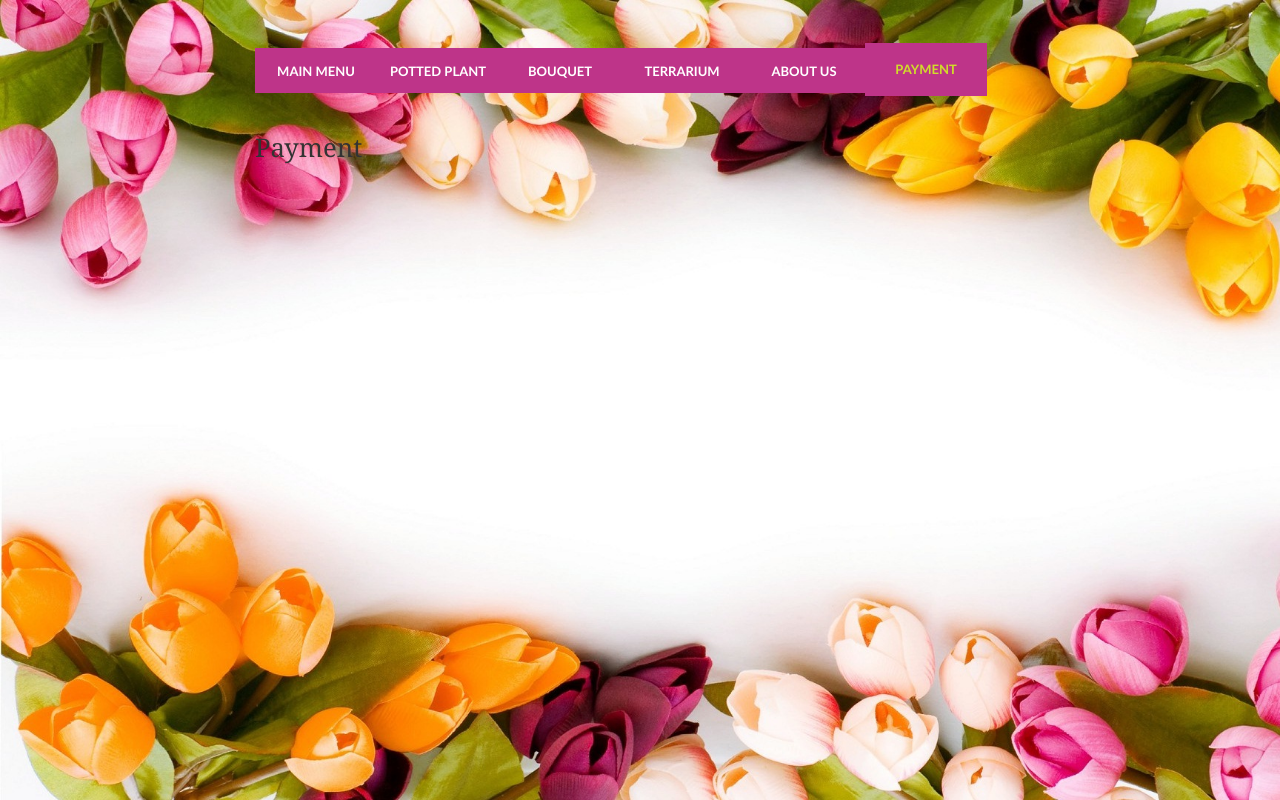
After one commit to akcayilknur/web, a PHP site: page /payment.html in a window 1280 px wide. The commit adds this page. Run offline with PHP 8.4, Linux system fonts and the light colour scheme.

Commit message:
midnight commit

```diff
--- /dev/null
+++ b/payment.css
@@ -0,0 +1,126 @@
+body {
+    background: #FFFFFF url(lale.jpg);
+    background-size: cover;
+    background-attachment: fixed;
+    font-family: "Trebuchet MS", Arial, Helvetica, sans-serif;
+    font-size: 13px;
+    color: #7F7772;
+}
+
+h1,
+h2,
+h3 {
+    margin-bottom: 15px;
+    font-family: Georgia, "Times New Roman", Times, serif;
+    font-weight: normal;
+    color: #333333;
+}
+
+h1 {
+    font-size: 197%;
+}
+
+h2 {
+    font-size: 152%;
+}
+
+h3 {
+    font-size: 100%;
+    font-weight: bold;
+}
+
+p,
+ul,
+ol {
+    margin-bottom: 15px;
+    line-height: 1.6em;
+}
+
+ul,
+ol {
+    margin-left: 2em;
+}
+
+blockquote {
+    margin-left: 1em;
+    padding-left: 1em;
+    font-style: italic;
+}
+
+a:link {
+    color: #0AAAFD;
+}
+
+a:hover,
+a:active {
+    text-decoration: none;
+    color: #bb8bab;
+}
+
+a:visited {
+    color: #7F7772;
+}
+
+
+/* Menu */
+
+#menu {
+    width: 770px;
+    height: 105px;
+    margin: 0 auto;
+}
+
+#menu ul {
+    margin: 0;
+    padding: 0;
+    list-style: none;
+}
+
+#menu li {
+    display: block;
+    float: left;
+    width: 122px;
+    height: 65px;
+    padding: 40px 0 0 0;
+}
+
+#menu a {
+    /*üst menu*/
+    display: block;
+    width: 122px;
+    height: 32px;
+    padding: 13px 0 0 0;
+    background: #be3489;
+    text-align: center;
+    text-transform: uppercase;
+    text-decoration: none;
+    font-weight: bold;
+    color: #FFFFFF;
+}
+
+#menu a:hover {
+    /*üst menude mousla dokununca degısen renk*/
+    background: #800a58;
+}
+
+#menu .active {
+    padding-top: 35px;
+}
+
+#menu .active a {
+    /*üst menu anasayfa yazısı ıcın*/
+    height: 37px;
+    padding-top: 16px;
+    background: #be3489;
+    color: #d1dd2a;
+}
+
+#menu .active a:hover {
+    /*üst menude mousla dokununca degısen renk anasayyfa yazısı ıcın*/
+    background: #800a58;
+}
+
+.main {
+    width: 770px;
+    margin: 0 auto;
+}
--- /dev/null
+++ b/payment.html
@@ -0,0 +1,35 @@
+<html>
+
+<head>
+    <meta http-equiv="content-type" content="text/html; charset=utf-8" />
+    <title>Payment</title>
+    <meta name="keywords" content="" />
+    <meta name="description" content="" />
+    <link href="payment.css" rel="stylesheet" type="text/css" />
+</head>
+
+<body>
+    <div id="menu">
+        <ul>
+            <li><a href="anasayfa.html" accesskey="1" title="">Main menu</a></li>
+            <li><a href="saksı.html" accesskey="2" title="">Potted Plant</a></li>
+            <li><a href="buket.html" accesskey="3" title="">Bouquet</a></li>
+            <li><a href="teraryum.html" accesskey="4" title="">Terrarıum</a></li>
+            <li><a href="aboutus.html" accesskey="5" title="">About us</a></li>
+            <li class="active"><a href="payment.html" accesskey="6" title="">Payment</a></li>
+        </ul>
+    </div>
+    <!-- end #menu -->
+
+    <div class=main>
+        <h1>Payment</h1>
+
+        <form action="">
+
+        </form>
+
+    </div>
+
+</body>
+
+</html>
```
Also changed, not shown: anasayfa.css (+44 -15 lines), anasayfa.html (+7 -0 lines), login.html (renamed from florist_signup.html, +5 -15 lines), signup.html (renamed from florist_login.html, +15 -5 lines), login.css (renamed from florist_login.css), signup.css (renamed from florist_signup.css).
